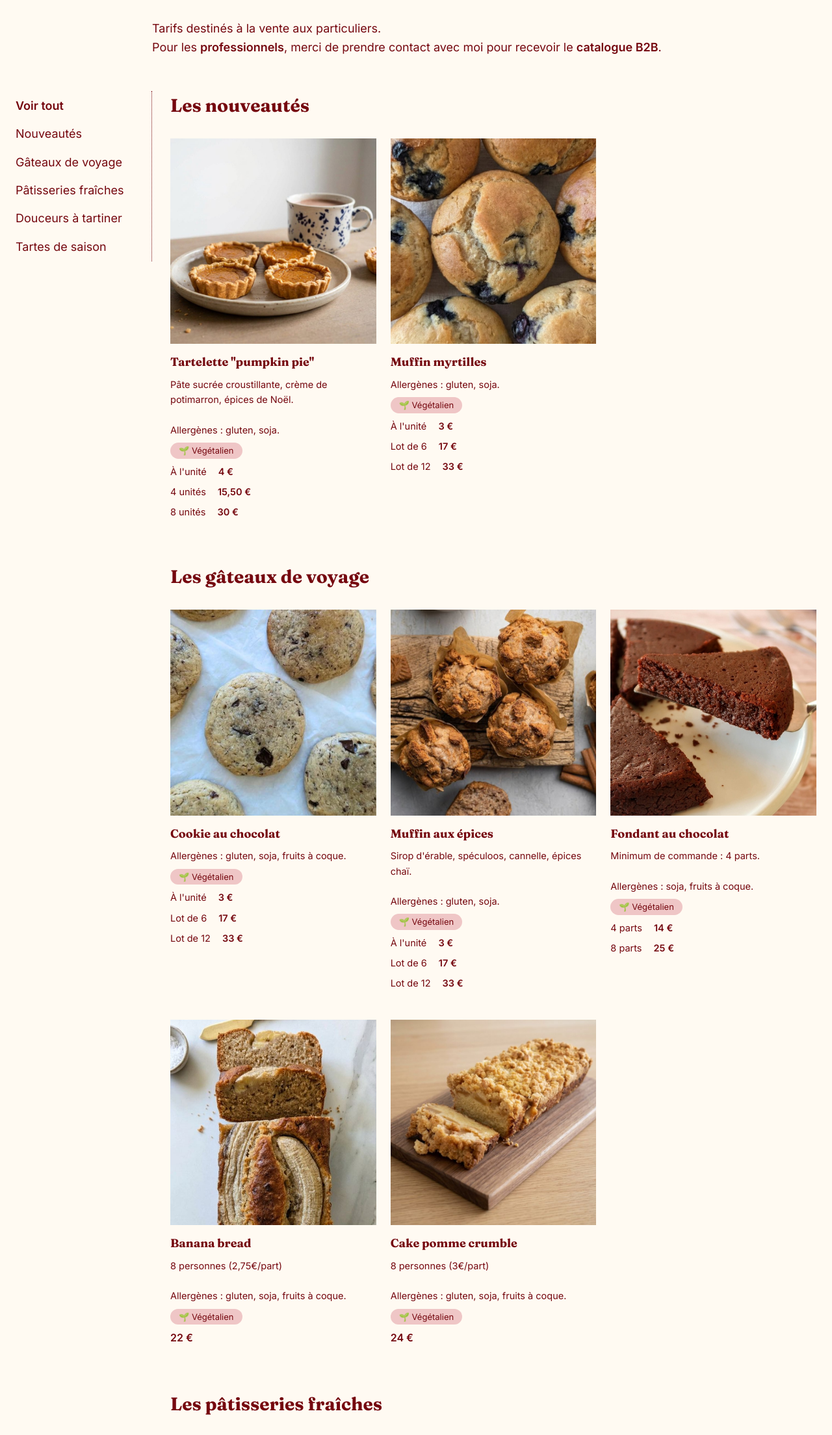
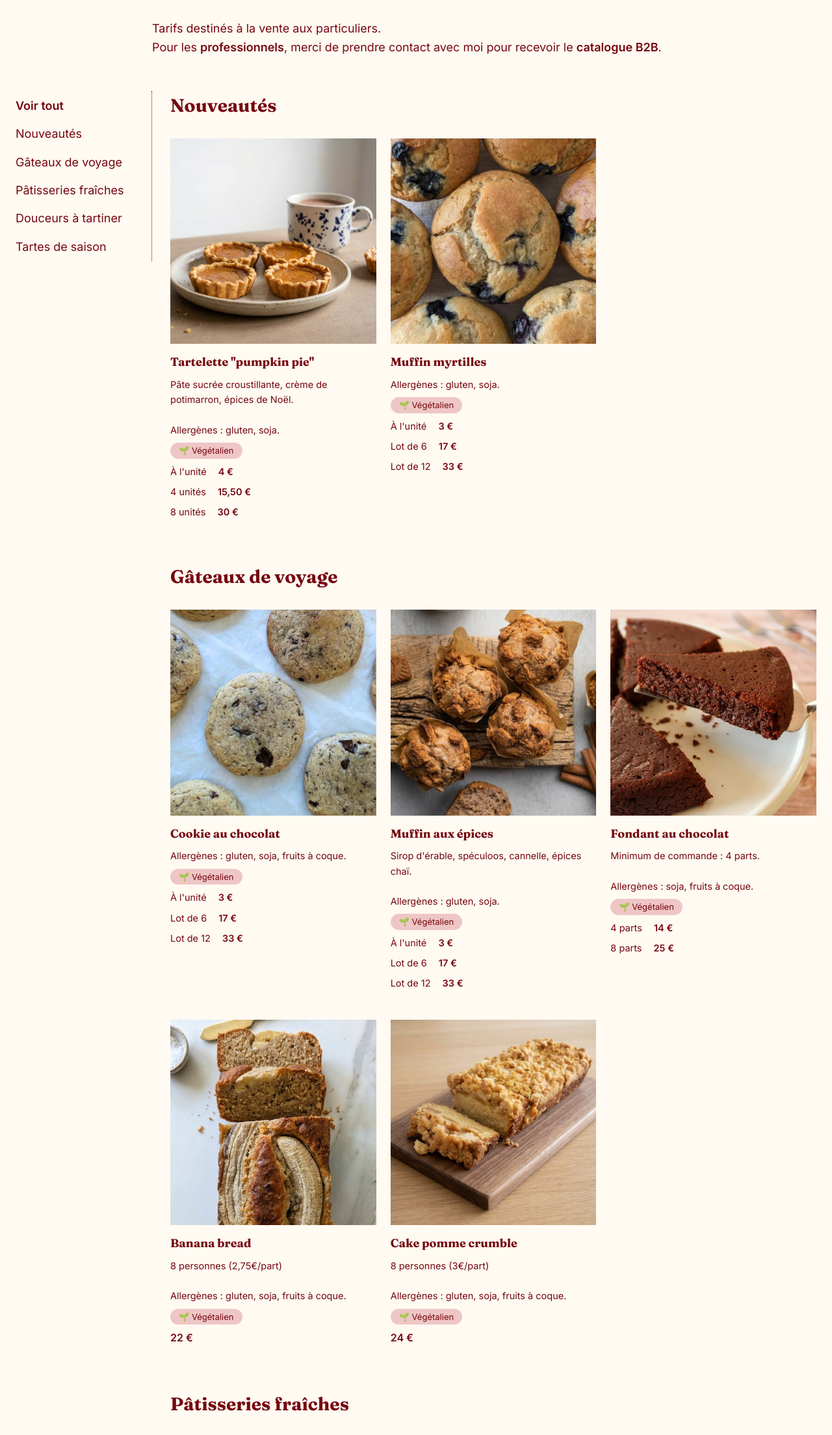
Before and after one commit to Louann2004/patisseriepilea, a plain HTML site: page carte.html in a window 1280 px wide. Shown: the part 285-2493 px from the top of the page at 65% size. Drawn offline with Linux system fonts and the light colour scheme.

Commit message:
Add files via upload

```diff
--- a/carte.html
+++ b/carte.html
@@ -55,27 +55,27 @@
           </nav>
           <div class="carte-content all">
           <section class="carte-sec" data-s="nouv">
-            <h2>Les nouveautés</h2>
+            <h2>Nouveautés</h2>
             <div class="grid" id="g0"></div>
             <div class="next-wrap"><span>Suivant</span><button type="button" class="btn next" data-go="0">Gâteaux de voyage</button></div>
           </section>
           <section class="carte-sec" data-s="0">
-            <h2>Les gâteaux de voyage</h2>
+            <h2>Gâteaux de voyage</h2>
             <div class="grid" id="g1"></div>
             <div class="next-wrap"><span>Suivant</span><button type="button" class="btn next" data-go="1">Pâtisseries fraîches</button></div>
           </section>
           <section class="carte-sec" data-s="1">
-            <h2>Les pâtisseries fraîches</h2>
+            <h2>Pâtisseries fraîches</h2>
             <div class="grid" id="g2"></div>
             <div class="next-wrap"><span>Suivant</span><button type="button" class="btn next" data-go="2">Douceurs à tartiner</button></div>
           </section>
           <section class="carte-sec" data-s="2">
-            <h2>Les douceurs à tartiner</h2>
+            <h2>Douceurs à tartiner</h2>
             <div class="grid" id="g4"></div>
             <div class="next-wrap"><span>Suivant</span><button type="button" class="btn next" data-go="3">Tartes de saison</button></div>
           </section>
           <section class="carte-sec" data-s="3">
-            <h2>Les tartes de saison</h2>
+            <h2>Tartes de saison</h2>
             <div class="grid" id="g3"></div>
           </section>
           </div>
```
Also changed, not shown: contact.html (+5 -5 lines), index.html (+5 -5 lines), propos.html (+5 -5 lines).
